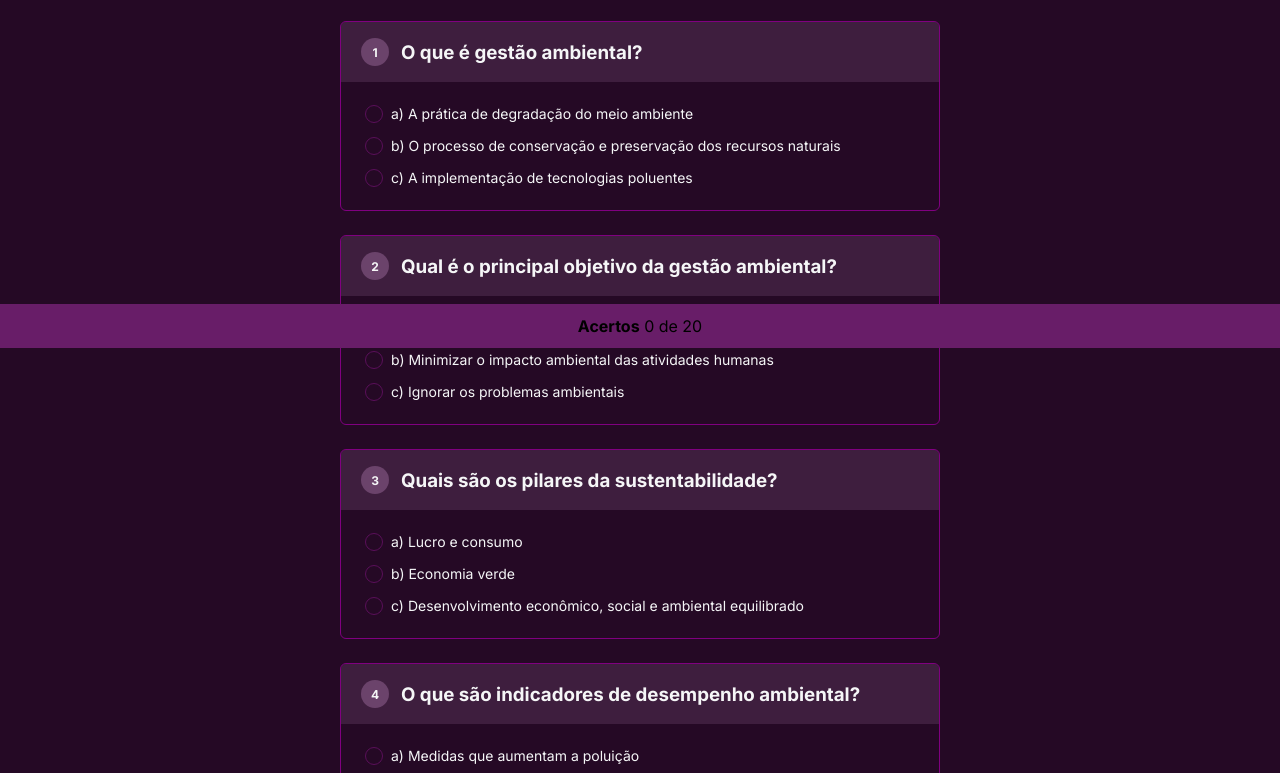
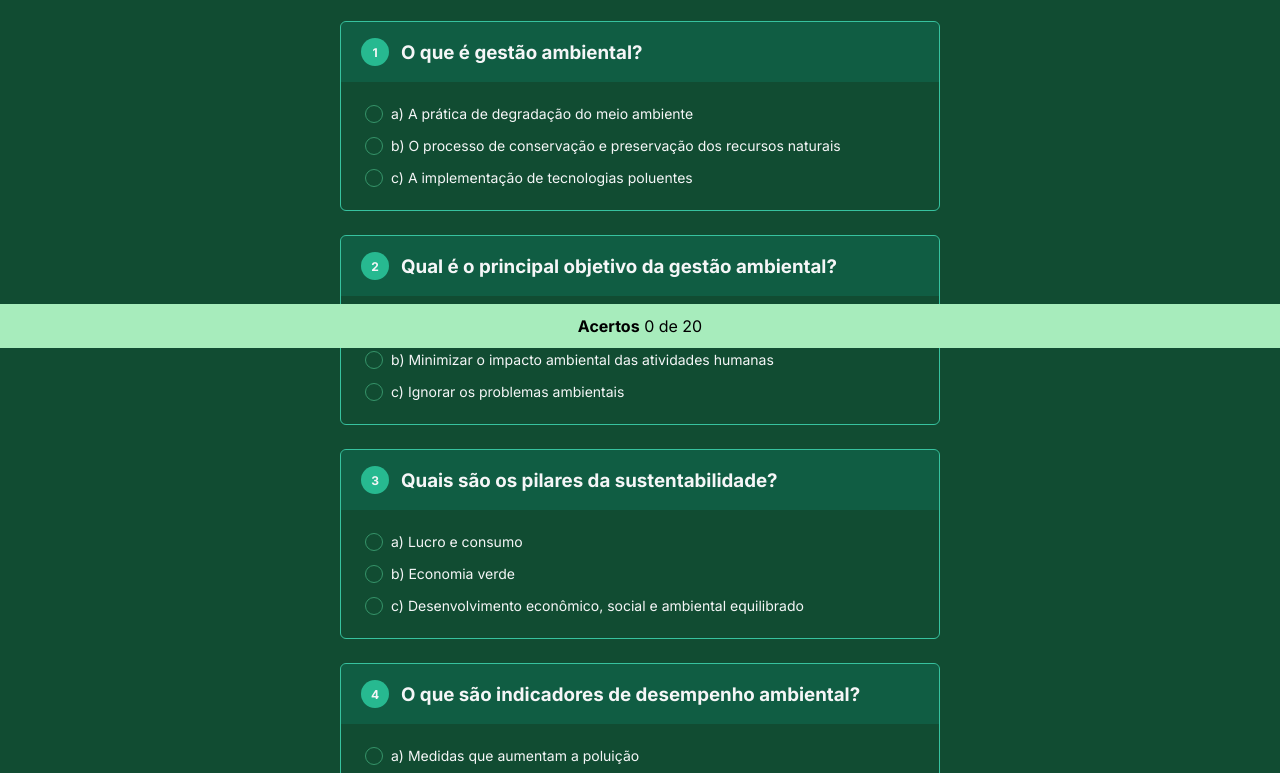
Before and after one commit to Talya03/NLW24, a plain HTML site: page index.html in a window 1280 px wide. Shown: the part 452-1225 px from the top of the page. Drawn offline with Linux system fonts and the light colour scheme.

Commit message:
Update style.css

```diff
--- a/style.css
+++ b/style.css
@@ -1,4 +1,4 @@
-@import url('https://fonts.googleapis.com/css2?family=Inter:wght@400;600;700&display=swap');
+ @import url('https://fonts.googleapis.com/css2?family=Inter:wght@400;600;700&display=swap');
 
 *, :root {
   margin: 0;
@@ -15,7 +15,7 @@
 }
 
 body{
-  background-color: rgb(37, 9, 37);
+  background-color: rgb(17, 76, 50);
 }
 
 main{
@@ -41,7 +41,7 @@ header h1 {
 
 .quiz-item{
   margin-top: 24px;
-  border: 1px solid purple;
+  border: 1px solid rgb(55, 194, 159);
   border-radius: 6px;
 
   overflow: hidden;
@@ -55,14 +55,14 @@ header h1 {
    align-items: center;
    gap: 12px;
 
-   background-color: rgba(107, 67, 107, 0.362);
+   background-color: rgba(16, 146, 120, 0.238);
  }
 
  .quiz-item h3:before{
    counter-increment: quiz-item;
    content: counter(quiz-item);
 
-   background-color: rgb(107, 67, 107);
+   background-color: rgb(39, 185, 144);
    width: 28px;
    height: 28px;
    font-size: 12px;
@@ -99,7 +99,7 @@ header h1 {
 
 input {
   all: unset;
-  border: 1px solid rgb(90, 15, 90);
+  border: 1px solid rgb(54, 148, 106);
   width: 16px;
   height: 16px;
 
@@ -112,7 +112,7 @@ input {
 }
 
 input:checked{
-  border: 1px solid rgb(236, 17, 236);
+  border: 1px solid rgb(61, 178, 86);
 }
 
 input:checked:before{
@@ -121,7 +121,7 @@ input:checked:before{
   height: 10px;
 
   display: block;
-  background-color:rgb(238, 18, 238);
+  background-color:rgb(227, 234, 230);
   border-radius: 50%;
 
 
@@ -130,7 +130,7 @@ input:checked:before{
 /* declaração */
 #acertos {
   text-align: center;
-  background-color:rgb(104, 29, 104);
+  background-color:rgb(167, 236, 188);
 
   position: fixed;
   bottom:0;
```
